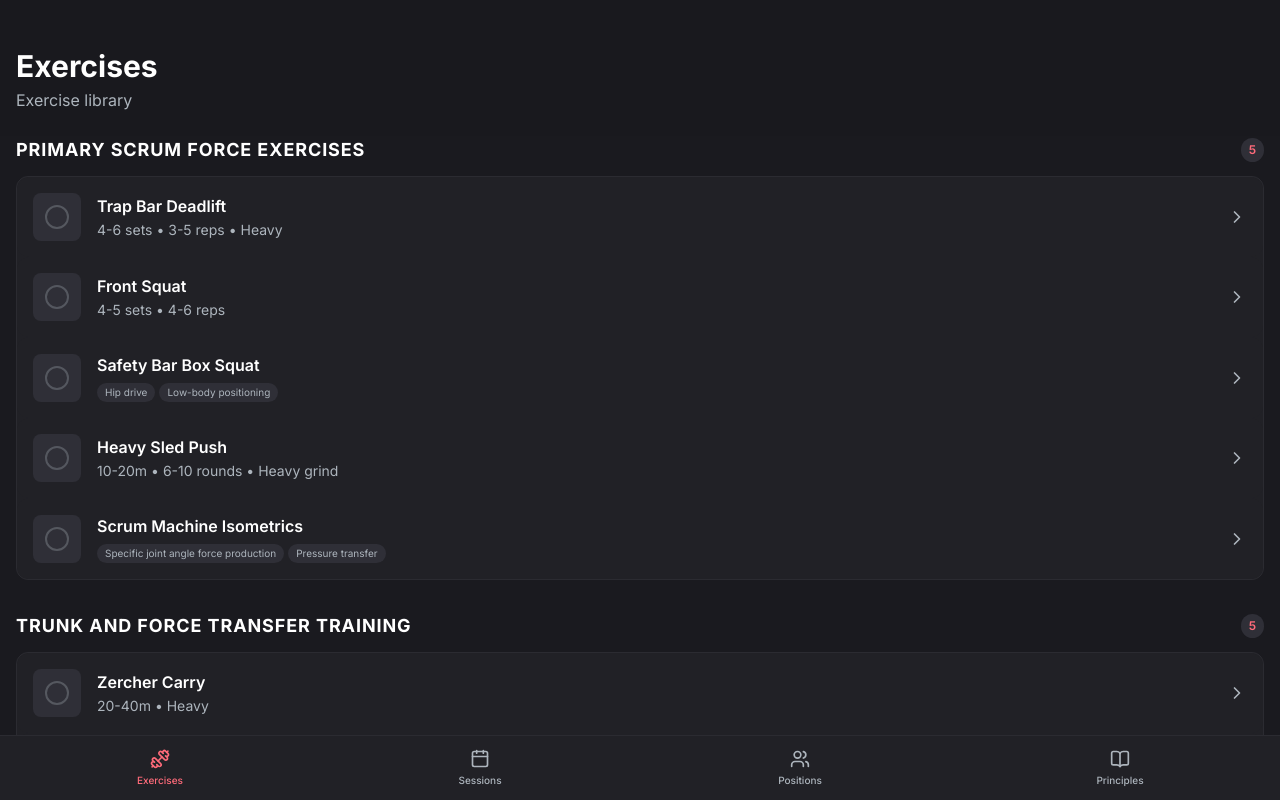
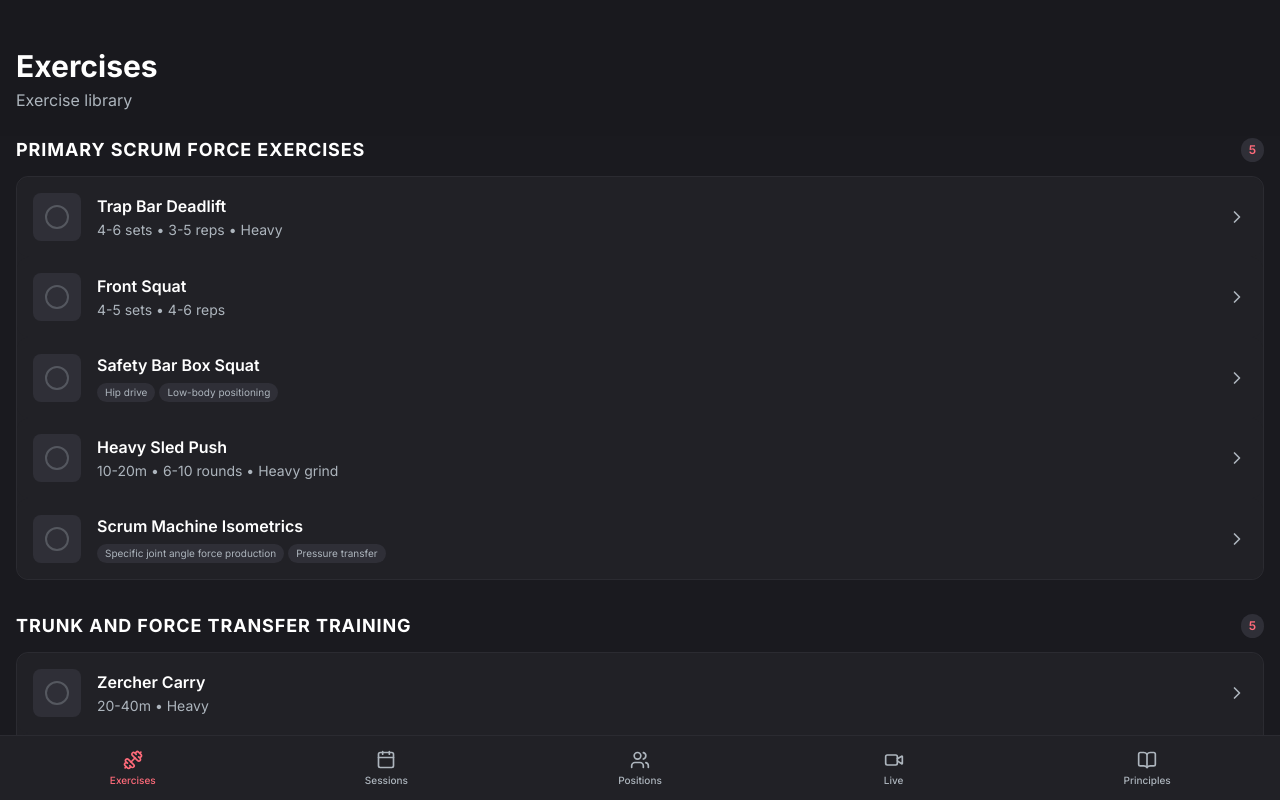
Before and after one commit to cubdigital/bind, a Next.js app: page / in a window 1280 px wide. Shown: the top 800 px of the page. Built offline with nearby package versions, Linux system fonts and the light colour scheme.

Commit message:
feat(scrum-app): add Live to bottom nav with five-item flex layout

```diff
--- a/components/scrum-app/bottom-nav.tsx
+++ b/components/scrum-app/bottom-nav.tsx
@@ -2,43 +2,60 @@
 
 import Link from "next/link";
 import { usePathname } from "next/navigation";
-import { BookOpen, Calendar, Dumbbell, Users } from "lucide-react";
+import {
+  BookOpen,
+  Calendar,
+  Dumbbell,
+  Users,
+  Video,
+} from "lucide-react";
 
-const navItems = [
+type NavItem = {
+  label: string;
+  href: string;
+  icon: typeof Dumbbell;
+};
+
+const navItems: NavItem[] = [
   { label: "Exercises", href: "/", icon: Dumbbell },
   { label: "Sessions", href: "/sessions", icon: Calendar },
   { label: "Positions", href: "/positions", icon: Users },
+  { label: "Live", href: "/live", icon: Video },
   { label: "Principles", href: "/principles", icon: BookOpen },
-] as const;
+];
 
 export function BottomNav() {
   const pathname = usePathname();
+
+  const isActive = (href: string) =>
+    href === "/"
+      ? pathname === "/" || pathname === ""
+      : pathname === href || pathname.startsWith(`${href}/`);
 
   return (
     <nav
       className="fixed bottom-0 left-0 right-0 z-50 border-t border-border bg-card pb-safe"
       aria-label="Main"
     >
-      <div className="flex h-16 items-center justify-around">
+      <div className="flex h-16 items-stretch justify-between gap-0.5 px-1 sm:gap-1 sm:px-2">
         {navItems.map((item) => {
-          const isActive =
-            item.href === "/"
-              ? pathname === "/" || pathname === ""
-              : pathname === item.href || pathname.startsWith(`${item.href}/`);
+          const active = isActive(item.href);
           const Icon = item.icon;
           return (
             <Link
               key={item.href}
               href={item.href}
               data-testid={`nav-${item.label.toLowerCase()}`}
-              className={`flex h-full w-full flex-col items-center justify-center gap-1 transition-colors ${
-                isActive
+              className={`flex min-w-0 flex-1 flex-col items-center justify-center gap-0.5 px-0.5 transition-colors sm:gap-1 ${
+                active
                   ? "text-primary"
                   : "text-muted-foreground hover:text-foreground"
               }`}
             >
-              <Icon className="size-5" aria-hidden />
-              <span className="text-[10px] font-medium">{item.label}</span>
+              <Icon className="size-5 shrink-0" aria-hidden />
+              <span className="text-center text-[9px] font-medium leading-tight sm:text-[10px]">
+                {item.label}
+              </span>
             </Link>
           );
         })}
```
